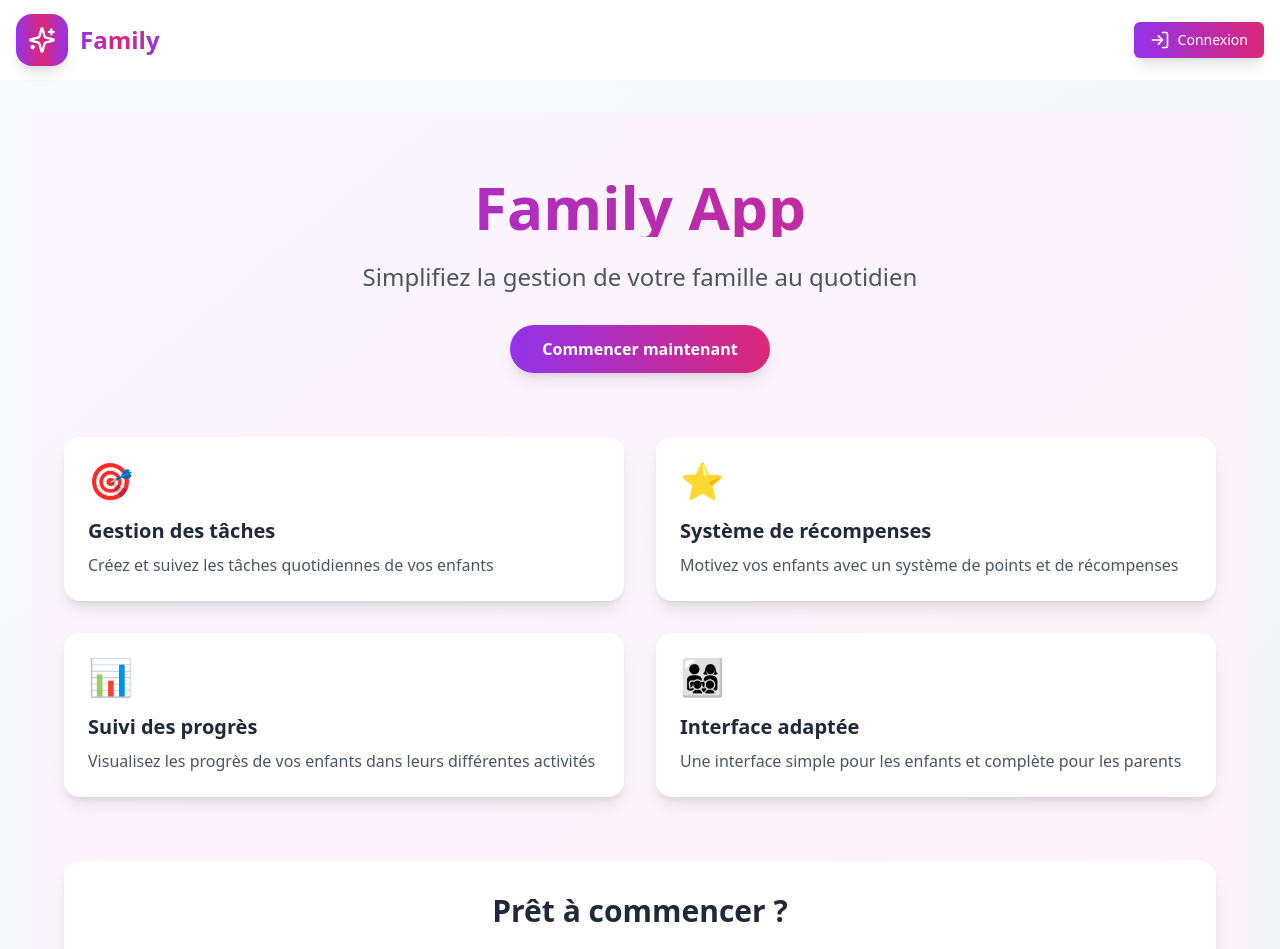
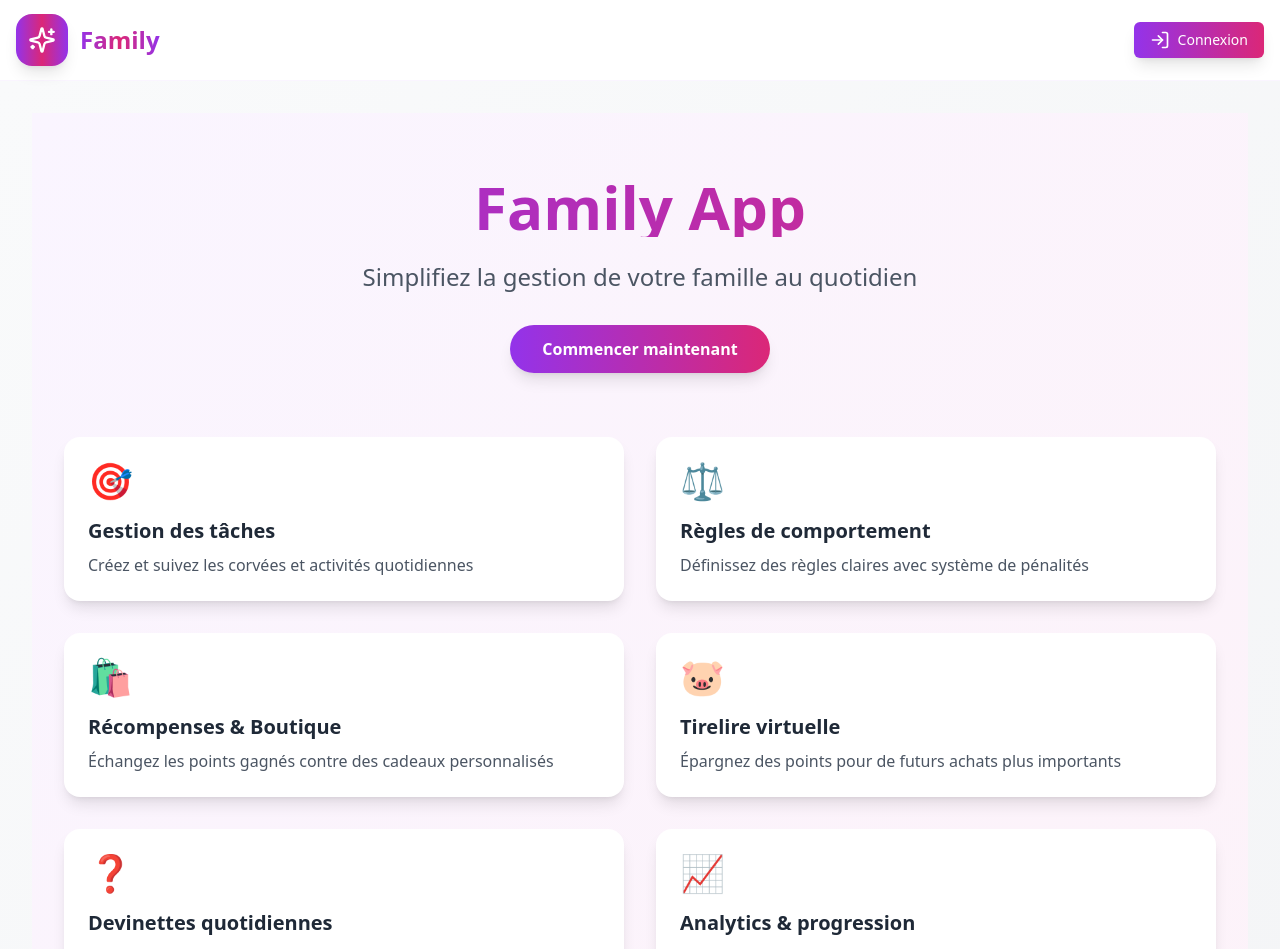
Before and after one commit to moonback/Familly-app, a React (Vite) app: page /presentation in a window 1280 px wide. Shown: the top 949 px of the page. Built offline with nearby package versions, Linux system fonts and the light colour scheme.

Commit message:
feat: expand presentation features

```diff
--- a/src/pages/presentation.tsx
+++ b/src/pages/presentation.tsx
@@ -17,22 +17,37 @@ const PresentationPage = () => {
     {
       icon: "🎯",
       title: "Gestion des tâches",
-      description: "Créez et suivez les tâches quotidiennes de vos enfants"
+      description: "Créez et suivez les corvées et activités quotidiennes"
     },
     {
-      icon: "⭐",
-      title: "Système de récompenses",
-      description: "Motivez vos enfants avec un système de points et de récompenses"
+      icon: "⚖️",
+      title: "Règles de comportement",
+      description: "Définissez des règles claires avec système de pénalités"
     },
     {
-      icon: "📊",
-      title: "Suivi des progrès",
-      description: "Visualisez les progrès de vos enfants dans leurs différentes activités"
+      icon: "🛍️",
+      title: "Récompenses & Boutique",
+      description: "Échangez les points gagnés contre des cadeaux personnalisés"
+    },
+    {
+      icon: "🐷",
+      title: "Tirelire virtuelle",
+      description: "Épargnez des points pour de futurs achats plus importants"
+    },
+    {
+      icon: "❓",
+      title: "Devinettes quotidiennes",
+      description: "Répondez à une énigme journalière pour gagner des bonus"
+    },
+    {
+      icon: "📈",
+      title: "Analytics & progression",
+      description: "Suivez l'évolution des points et des réussites de chaque enfant"
     },
     {
       icon: "👨‍👩‍👧‍👦",
       title: "Interface adaptée",
-      description: "Une interface simple pour les enfants et complète pour les parents"
+      description: "Un mode enfant ludique et un espace parent complet"
     }
   ];
 
```
